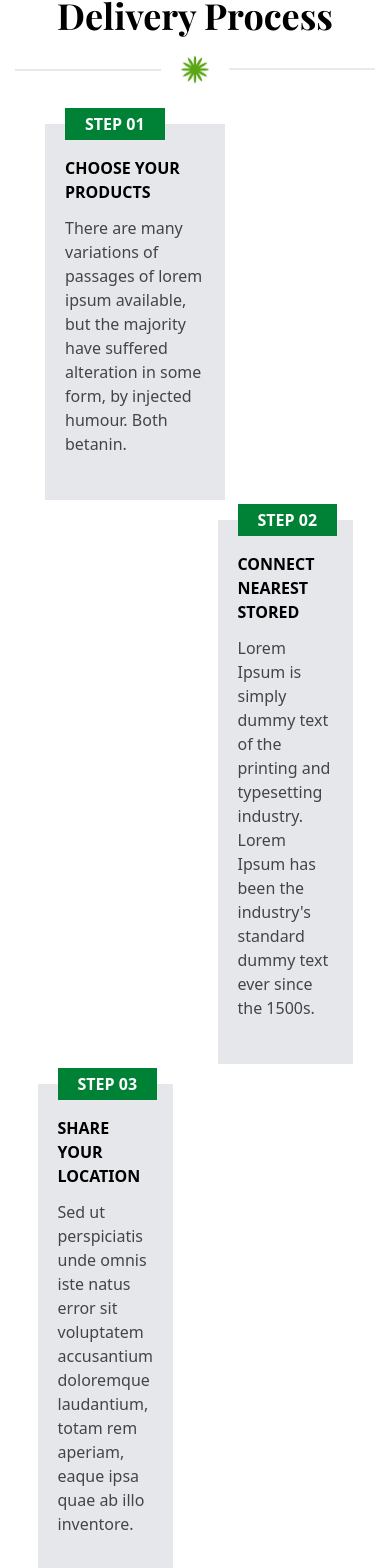
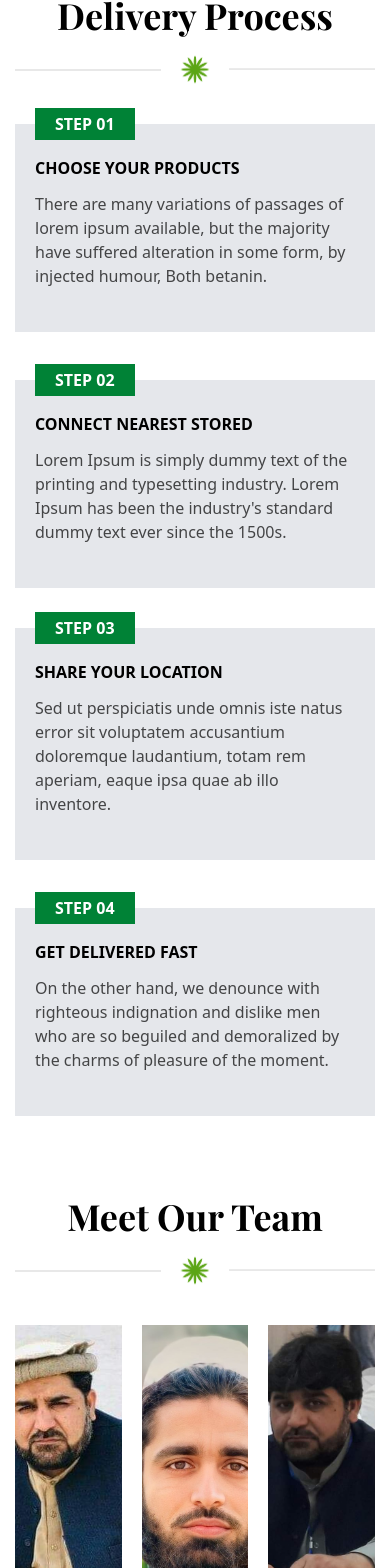
Before and after one commit to kamrankhan200332/Ecommerce_Responsive_Design, a React (Vite) app in the folder client/: page /about in a window 390 px wide. Shown: the part 2880-4448 px from the top of the page. Built offline with nearby package versions, Linux system fonts and the light colour scheme.

Commit message:
complete the about section

```diff
--- a/client/src/components/AboutComponent/Delivery.jsx
+++ b/client/src/components/AboutComponent/Delivery.jsx
@@ -14,27 +14,27 @@ const Delivery = () => {
       </div>
 
       <div className="delivery space-y-5">
-        <div className="first flex">
+        <div className="first flex flex-col md:flex-row space-y-7 md:space-y-0">
           <div className="w-full md:w-[80%] lg:w-[50%]">
-            <div className="w-[75%] m-auto py-8 px-5 space-y-3 bg-gray-200 relative">
+            <div className="w-full md:w-[75%] m-auto py-8 px-5 space-y-3 bg-gray-200 relative">
               <h1 className="font-semibold">CHOOSE YOUR PRODUCTS</h1>
               <p className="opacity-70">
                 There are many variations of passages of lorem ipsum available,
                 but the majority have suffered alteration in some form, by
-                injected humour. Both betanin.
+                injected humour, Both betanin.
               </p>
               <div className="step absolute top-[-16px] bg-green-700 px-5 py-1 font-bold text-white flex items-center justify-center">
                 STEP 01
               </div>
             </div>
           </div>
-          <div className="w-[50%]"></div>
+          <div className="w-full md:w-[20%] lg:w-[50%]"></div>
         </div>
 
-        <div className="first flex">
-          <div className="w-[50%]"></div>
-          <div className="w-[50%]">
-            <div className="w-[75%] m-auto py-8 px-5 space-y-3 bg-gray-200 relative">
+        <div className="first flex flex-col md:flex-row mb-10 md:space-y-0">
+          <div className="w-full md:w-[20%] lg:w-[50%]"></div>
+          <div className="w-full md:w-[80%] lg:w-[50%]">
+            <div className="w-full md:w-[75%] m-auto py-8 px-5 space-y-3 bg-gray-200 relative">
               <h1 className="font-semibold">CONNECT NEAREST STORED</h1>
               <p className="opacity-70">
                 Lorem Ipsum is simply dummy text of the printing and typesetting
@@ -48,9 +48,9 @@ const Delivery = () => {
           </div>
         </div>
 
-        <div className="first flex">
-          <div className="w-[50%]">
-            <div className="w-[75%] m-auto py-8 px-5 space-y-3 bg-gray-200 relative">
+        <div className="first flex flex-col md:flex-row space-y-7 md:space-x-7">
+          <div className="w-full md:w-[80%] lg:w-[50%]">
+            <div className="w-full md:w-[75%] m-auto py-8 px-5 space-y-3 bg-gray-200 relative">
               <h1 className="font-semibold">SHARE YOUR LOCATION</h1>
               <p className="opacity-70">
                 Sed ut perspiciatis unde omnis iste natus error sit voluptatem
@@ -62,13 +62,13 @@ const Delivery = () => {
               </div>
             </div>
           </div>
-          <div className="w-[50%]"></div>
+          <div className="w-full md:w-[20%] lg:w-[50%]"></div>
         </div>
 
-        <div className="first flex">
-          <div className="w-[50%]"></div>
-          <div className="w-[50%]">
-            <div className="w-[75%] m-auto py-8 px-5 space-y-3 bg-gray-200 relative">
+        <div className="first flex flex-col md:flex-row md:space-x-7">
+          <div className="w-full md:w-[20%] lg:w-[50%]"></div>
+          <div className="w-full md:w-[80%] lg:w-[50%]">
+            <div className="w-full md:w-[75%] m-auto py-8 px-5 space-y-3 bg-gray-200 relative">
               <h1 className="font-semibold">GET DELIVERED FAST</h1>
               <p className="opacity-70">
                 On the other hand, we denounce with righteous indignation and
```
